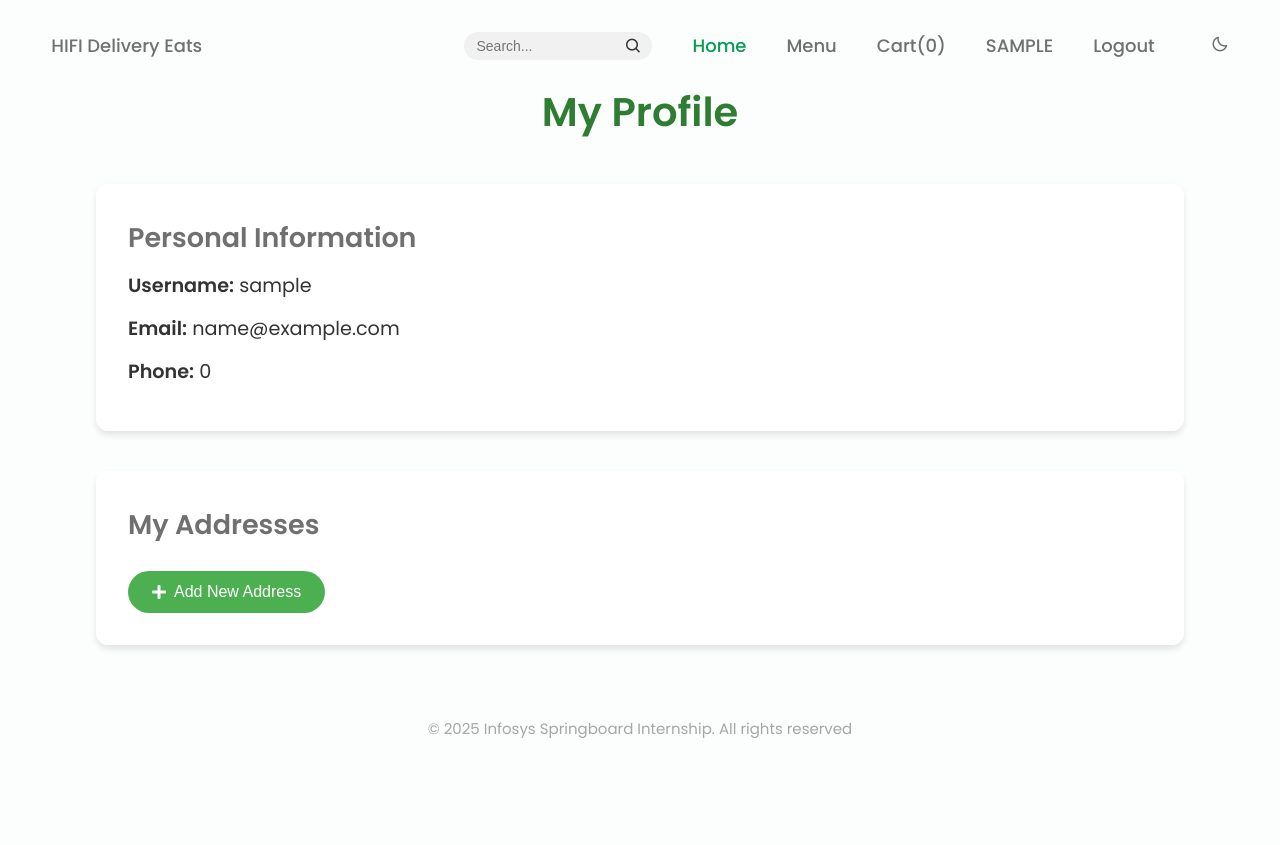
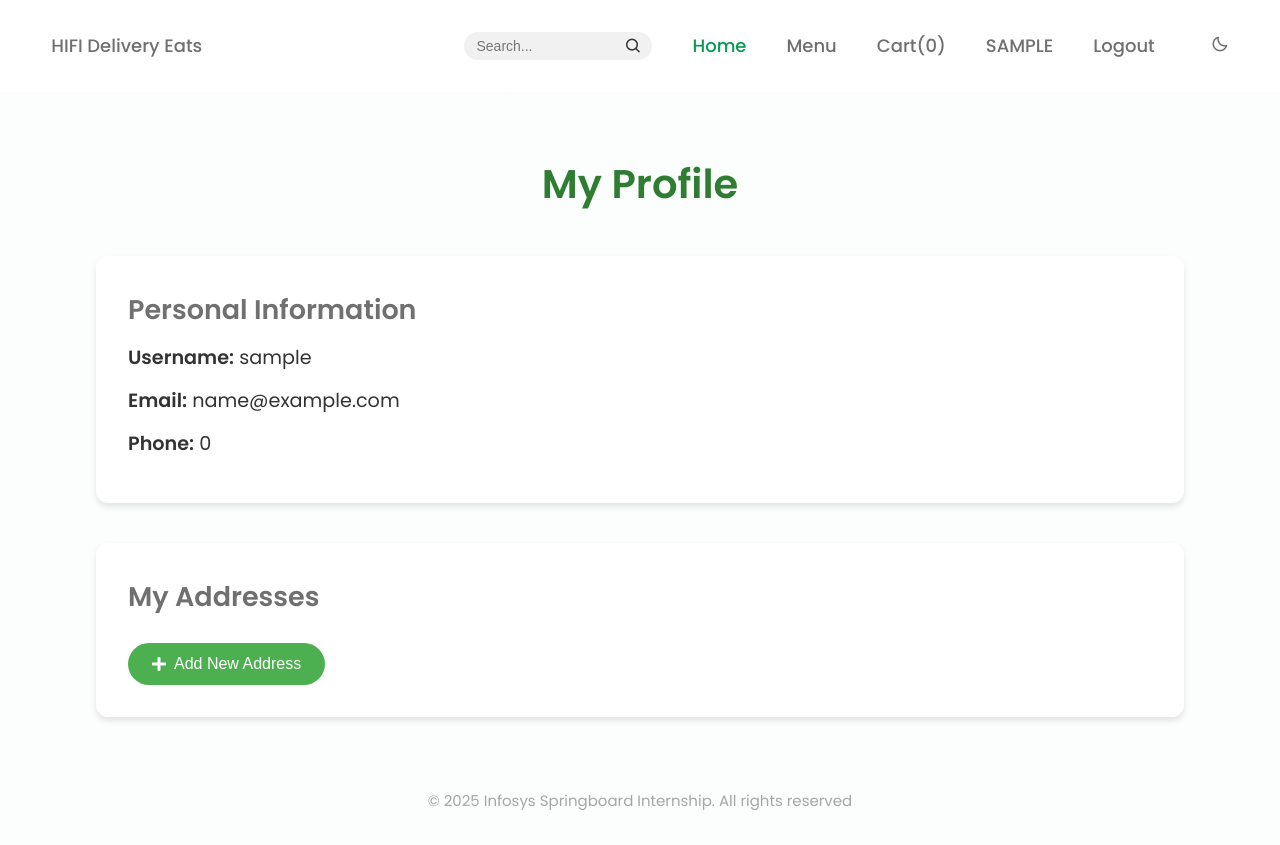
Before and after one commit to Rohith-Reddy-Y/HiFi_Delivery_Eats, a Flask app: page /user/profile in a window 1280 px wide. Before the commit the page ends 738 px from the top, so only its background shows below. Run offline with Flask 3, Linux system fonts and the light colour scheme; the visitor is signed in with stand-in values (Sample User, id 1); data comes from the database, SQL or seed files in the repository.

Commit message:
corrected the spacing between nav bar and the page content.

```diff
--- a/static/css/index.css
+++ b/static/css/index.css
@@ -134,7 +134,12 @@ img {
   top: 0;
   left: 0;
   z-index: var(--z-fixed);
-  background-color: var(--body-color);
+  /* background-color: var(--body-color); */
+  background: linear-gradient(to bottom, rgba(255, 255, 255, 0.95), rgba(255, 255, 255, 0.85));
+}
+
+.l-main {
+    padding-top: calc(var(--header-height) + 1.5rem); /* Matches nav height on larger screens */
 }
 
 /* Navigation */
--- a/static/css/user/show_menu.css
+++ b/static/css/user/show_menu.css
@@ -45,7 +45,7 @@ img {
 
 /*========== CLASS CSS ==========*/
 .section {
-  padding: 5rem 0 3rem;
+  padding: 1rem 0 3rem;
 }
 
 .section-title,
```
